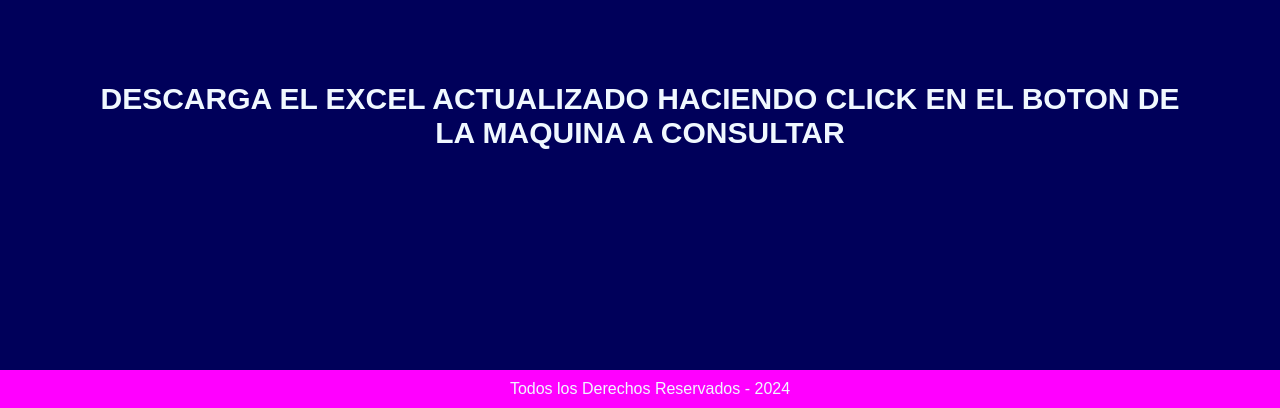
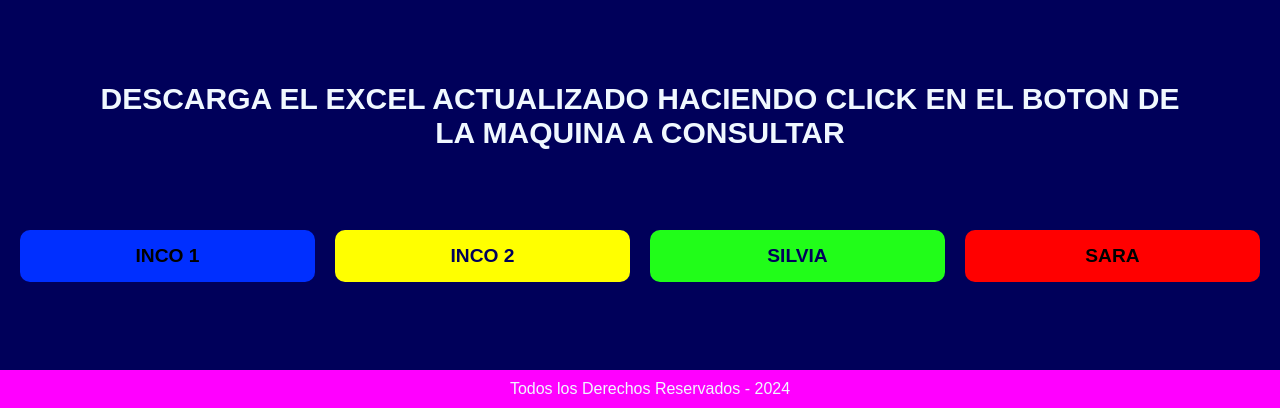
Before and after one commit to CyberJabby/EssityWork, a plain HTML site: page paginas/Seleccion_De_Pagina/Reportes_De_Maquinas/index.html in a window 1280 px wide. Shown: the part 392-800 px from the top of the page. Drawn offline with Linux system fonts and the light colour scheme.

Commit message:
Update index.html

```diff
--- a/paginas/Seleccion_De_Pagina/Reportes_De_Maquinas/index.html
+++ b/paginas/Seleccion_De_Pagina/Reportes_De_Maquinas/index.html
@@ -19,7 +19,7 @@
 
     <!-- Main Section -->
     <main>
-        <!-- Selección de Máquina -->
+
         <section class="informacion-principal">
             <p class="titulo-principal">
                 Observa el desempeño en cuanto a los reportes diarios que realizan los empleados encargados de cada máquina en los formatos de atributos críticos y atributos de empaque.
@@ -32,7 +32,15 @@
         <section>
 
             <div class="Descarga">DESCARGA EL EXCEL ACTUALIZADO HACIENDO CLICK EN EL BOTON DE LA MAQUINA A CONSULTAR</div>
+            <section class="select-maquina">
 
+            <div class="maquinas">
+                <button class="botones INCO-UNO" id="btn-inco-1">INCO 1</button>
+                <button class="botones INCO-DOS" id="btn-inco-2">INCO 2</button>
+                <button class="botones SILVIA" id="btn-silvia">SILVIA</button>
+                <button class="botones SARA" id="btn-sara">SARA</button>
+            </div>
+        </section>
         </section>
 
     </main>
```
